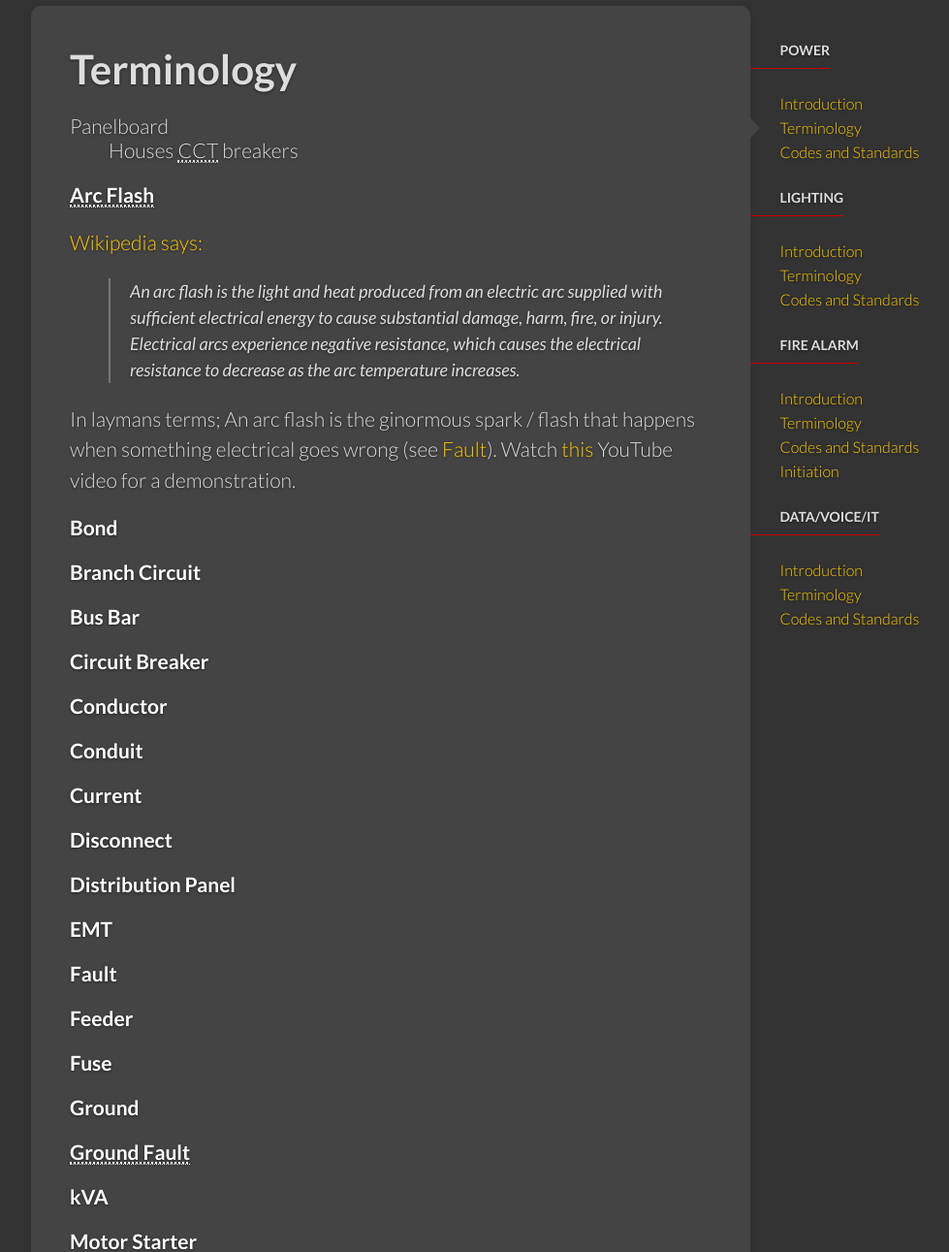
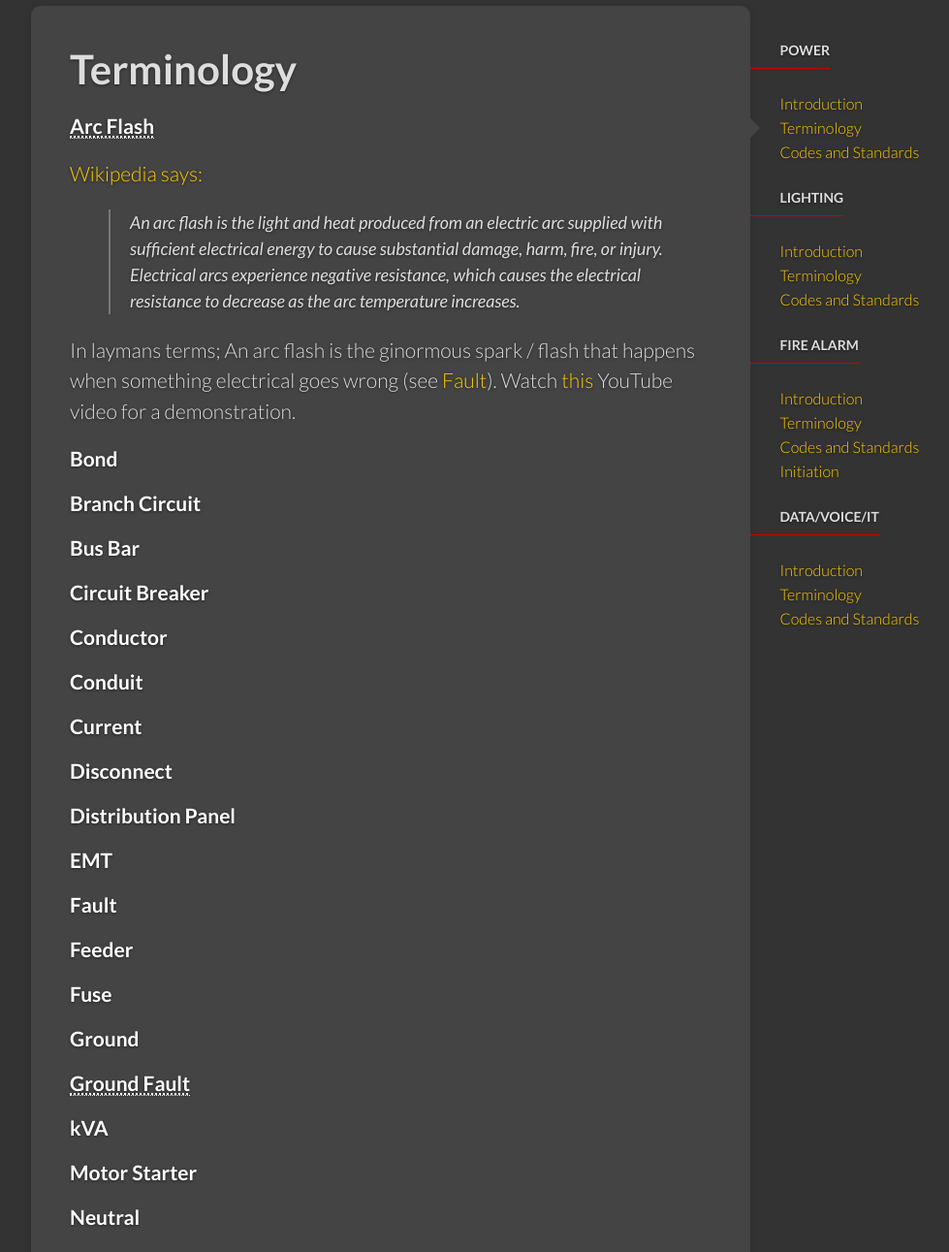
Before and after one commit to astallaert/astallaert.github.io, a Jekyll site: the page built from _ee/power-terminology.md, in a window 1280 px wide and 1400 px high, cut to the strip 109-1400 px from the top of the window. Shown: the whole strip at 97% size, without its empty margins (139-1118 px from the left). Built offline with Jekyll 4.4.1, drawn with Linux system fonts in a browser that asks for light colours.

```diff
--- a/_ee/power-terminology.md
+++ b/_ee/power-terminology.md
@@ -5,9 +5,6 @@ prev_section: power-introduction
 next_section: installation
 permalink: /ee/power-terminology/
 ---
-
-Panelboard
-: Houses CCT breakers
 
 #### Arc Flash
 [Wikipedia says:](http://en.wikipedia.org/wiki/Arc_flash)
```
Also changed, not shown: other parts of _ee/power-terminology.md (+2 -0 lines).
